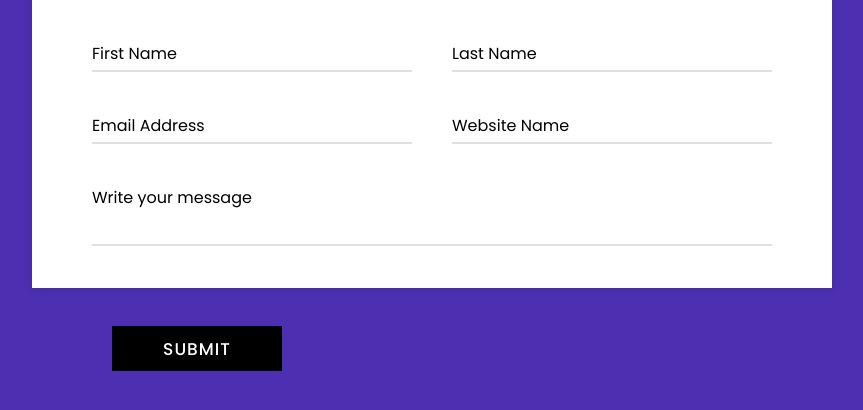
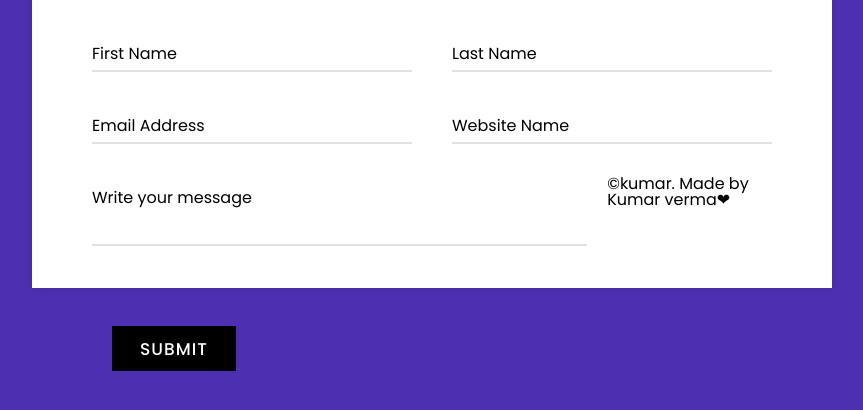
Before and after one commit to CodeNova-Kumar/INTEGRATE_CAPTCHA, a plain HTML site: page index.html in a window 1280 px wide. Shown: the part 304-714 px from the top of the page, without its empty margins (208-1071 px from the left). Drawn offline with nearby package versions, Linux system fonts and the light colour scheme.

Commit message:
Update index.html

```diff
--- a/index.html
+++ b/index.html
@@ -57,6 +57,9 @@
             </div>
       </form>
       </div>
+            <div class="copyright">
+        <p><i>&#169;kumar. Made by Kumar verma❤</i></p>
+    </div>
 <!-- partial -->
 
 </body>
```
